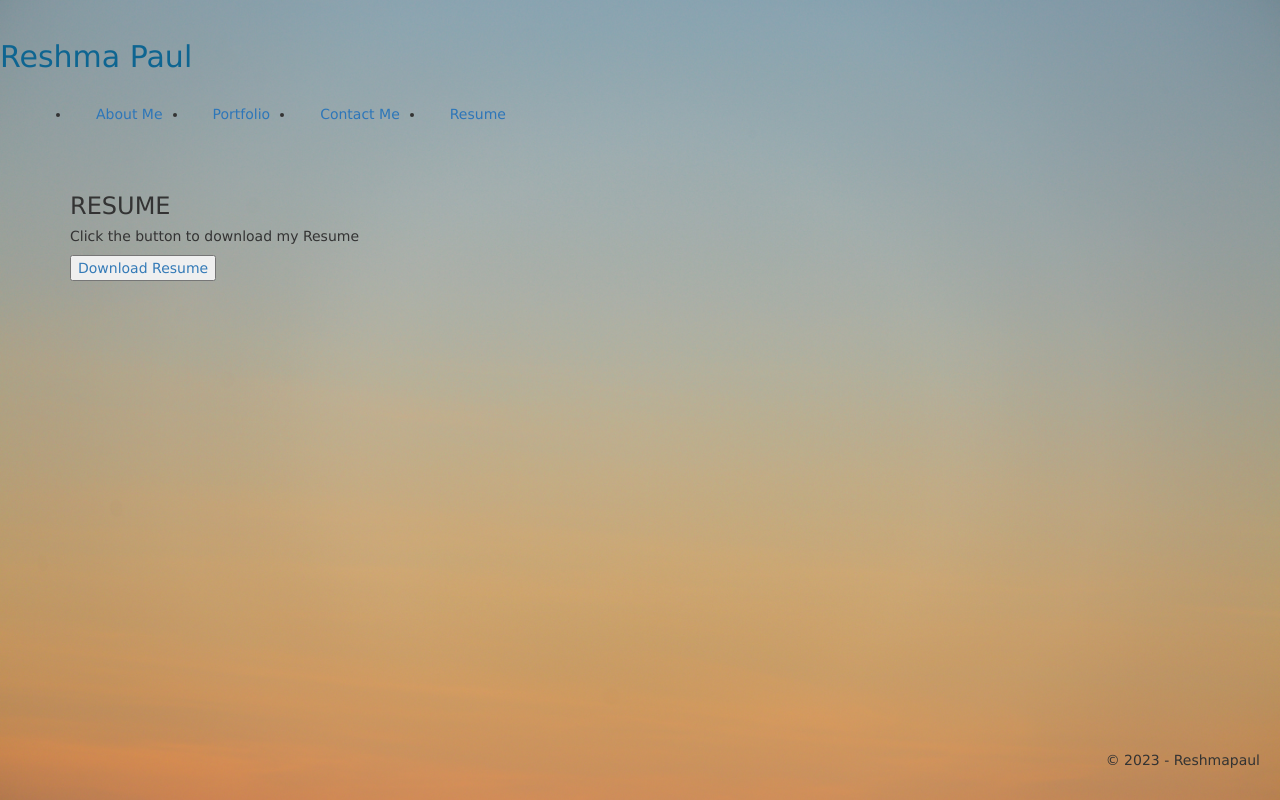
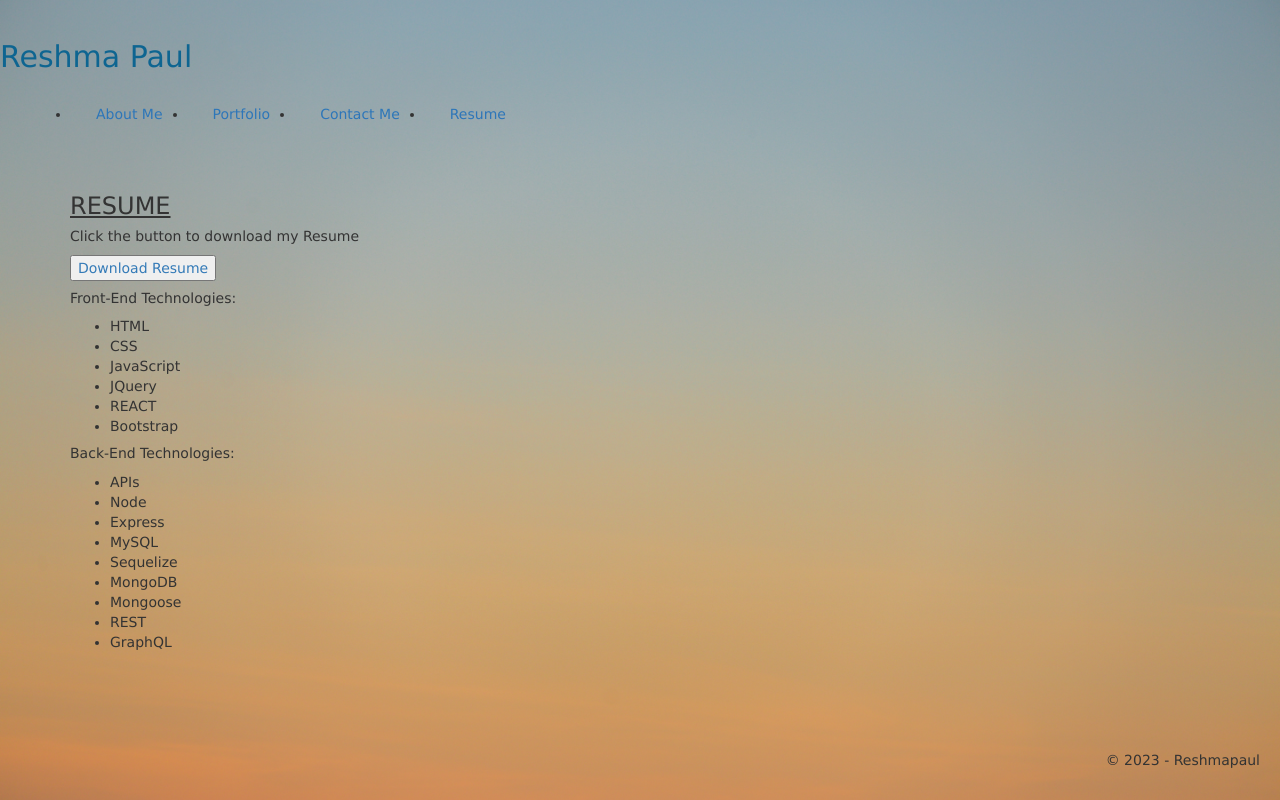
Before and after one commit to reshmalijo777/REACT-Portfolio, a React (Create React App) app: page /resume in a window 1280 px wide. Built offline with nearby package versions, Linux system fonts and the light colour scheme.

Commit message:
added the technologies i have learned to my resume page in my portfolio

```diff
--- a/src/pages/resume.js
+++ b/src/pages/resume.js
@@ -2,11 +2,13 @@ import React from "react";
 import MyResume from "../assets/Resume.pdf"
 
 function Resume(){
+    const frontEnds =["HTML", "CSS", "JavaScript","JQuery","REACT","Bootstrap"];
+    const backEnds= ["APIs","Node","Express","MySQL","Sequelize","MongoDB","Mongoose","REST","GraphQL"];
 
     return(
         <div class="card">
         <div class="card-header">
-        <h3>RESUME</h3>
+        <h3><u>RESUME</u></h3>
         </div>
         <div class="card-body">
           <h5 class="card-title">Click the button to download my Resume</h5>
@@ -15,6 +17,23 @@ function Resume(){
                Download Resume
             </a>
           </button>
+          <div className="resume-content">
+            <h5> Front-End Technologies: </h5>
+            <ul>
+              {
+                frontEnds.map(item =>(
+                  <li> {item} </li>
+                ))}
+            </ul>
+            <h5> Back-End Technologies: </h5>
+            <ul>
+              {
+                backEnds.map(item =>(
+                  <li>{item}</li>
+                ))
+              }
+            </ul>
+          </div>
         </div>
       </div>
     )
```
